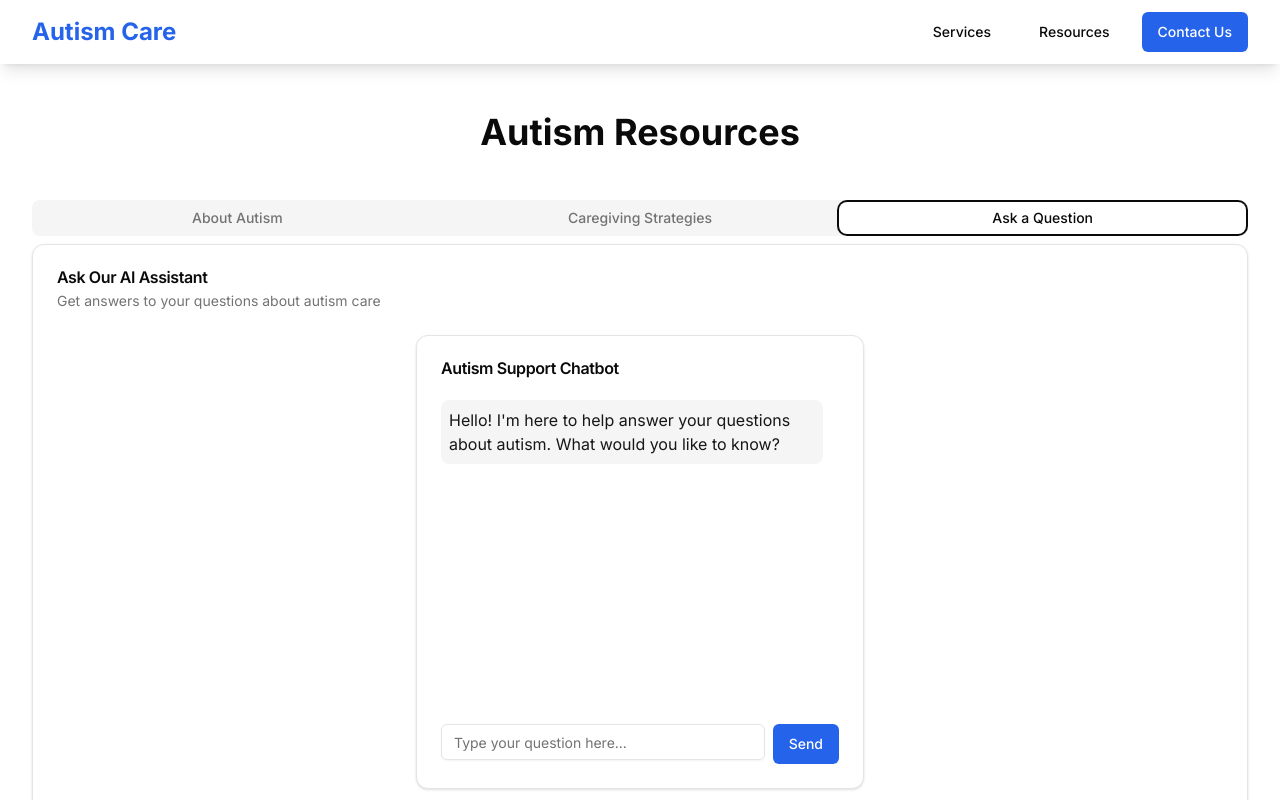
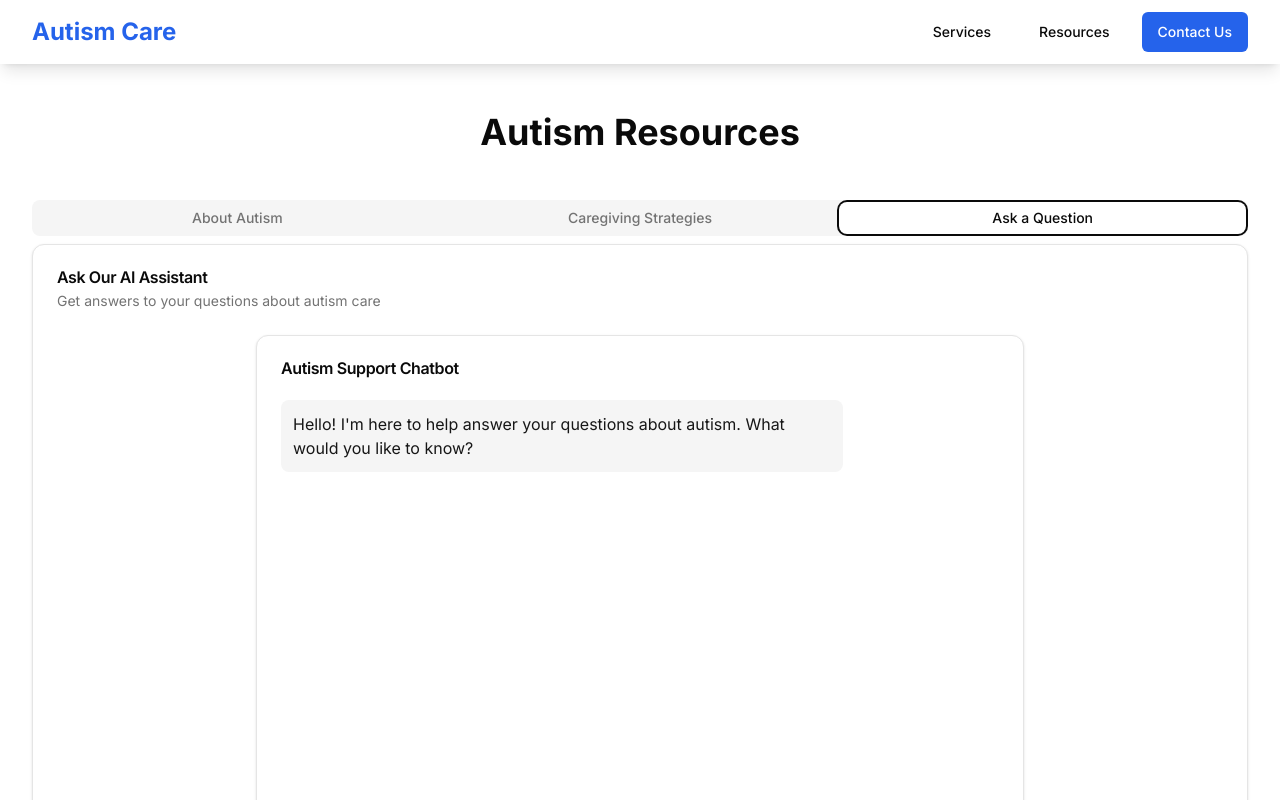
Before and after one commit to Naman2626/Autism_Care, a Next.js app: page /resources in a window 1280 px wide. Both pictures are taken after a click on the tab "Ask a Question". Shown: the top 800 px of the page. Built offline with nearby package versions, Linux system fonts and the light colour scheme.

Commit message:
feat: integrate Gemini AI and enhance chatbot UI

```diff
--- a/components/Chatbot.tsx
+++ b/components/Chatbot.tsx
@@ -1,32 +1,97 @@
+"use client";
+
 import { Button } from "@/components/ui/button"
 import { Card, CardContent, CardFooter, CardHeader, CardTitle } from "@/components/ui/card"
 import { Input } from "@/components/ui/input"
 import { ScrollArea } from "@/components/ui/scroll-area"
+import { useState, useEffect } from 'react';
+import { GoogleGenerativeAI } from "@google/generative-ai";
+
+interface Message {
+  role: 'user' | 'assistant';
+  content: string;
+}
 
 export function Chatbot() {
+  const [apiKey] = useState('AIzaSyBXW-soE2R-XB2JfBuWXA01ojYL4vkd52c');
+  const [messages, setMessages] = useState<Message[]>([
+    {
+      role: 'assistant',
+      content: "Hello! I'm here to help answer your questions about autism. What would you like to know?"
+    }
+  ]);
+  const [input, setInput] = useState('');
+  const [isLoading, setIsLoading] = useState(false);
+
+  const genAI = new GoogleGenerativeAI(apiKey);
+
+  const sendMessage = async () => {
+    if (!input.trim()) return;
+
+    try {
+      setIsLoading(true);
+      // Add user message
+      const userMessage: Message = { role: 'user', content: input };
+      setMessages(prev => [...prev, userMessage]);
+      setInput('');
+
+      // Get response from Gemini
+      const model = genAI.getGenerativeModel({ model: "gemini-pro" });
+      const prompt = `As an autism support chatbot, please respond to: ${input}`;
+      const result = await model.generateContent(prompt);
+      const response = await result.response;
+      const text = response.text();
+
+      // Add assistant message
+      const assistantMessage: Message = { role: 'assistant', content: text };
+      setMessages(prev => [...prev, assistantMessage]);
+    } catch (error) {
+      console.error('Error sending message:', error);
+      setMessages(prev => [...prev, { role: 'assistant', content: 'Sorry, I encountered an error. Please try again.' }]);
+    } finally {
+      setIsLoading(false);
+    }
+  };
+
   return (
-    <Card className="w-full max-w-md mx-auto">
+    <Card className="w-full max-w-3xl mx-auto">
       <CardHeader>
         <CardTitle>Autism Support Chatbot</CardTitle>
       </CardHeader>
       <CardContent>
-        <ScrollArea className="h-[300px] w-full pr-4">
+        <ScrollArea className="h-[600px] w-full pr-4">
           <div className="space-y-4">
-            <div className="text-left">
-              <span className="inline-block p-2 rounded-lg bg-secondary text-secondary-foreground">
-                Hello! I'm here to help answer your questions about autism. What would you like to know?
-              </span>
-            </div>
-            {/* Messages will be displayed here when connected to an API */}
+            {messages.map((message, index) => (
+              <div key={index} className={`text-${message.role === 'user' ? 'right' : 'left'}`}>
+                <span className={`inline-block p-3 rounded-lg max-w-[80%] ${
+                  message.role === 'user'
+                    ? 'bg-primary text-primary-foreground ml-auto'
+                    : 'bg-secondary text-secondary-foreground'
+                }`}>
+                  {message.content}
+                </span>
+              </div>
+            ))}
           </div>
         </ScrollArea>
       </CardContent>
       <CardFooter>
         <div className="flex w-full space-x-2">
-          <Input placeholder="Type your question here..." />
-          <Button>Send</Button>
+          <Input
+            placeholder="Type your question here..."
+            value={input}
+            onChange={(e) => setInput(e.target.value)}
+            onKeyPress={(e) => e.key === 'Enter' && sendMessage()}
+            disabled={isLoading}
+          />
+          <Button
+            onClick={sendMessage}
+            disabled={isLoading}
+          >
+            {isLoading ? 'Sending...' : 'Send'}
+          </Button>
         </div>
       </CardFooter>
     </Card>
-  )
+  );
 }
```
